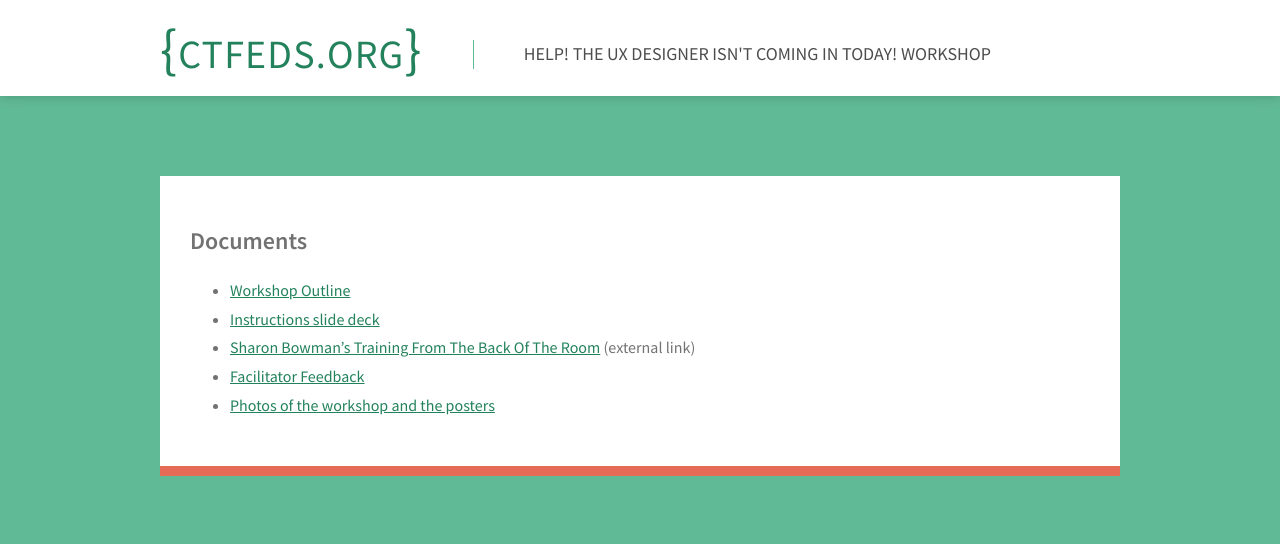
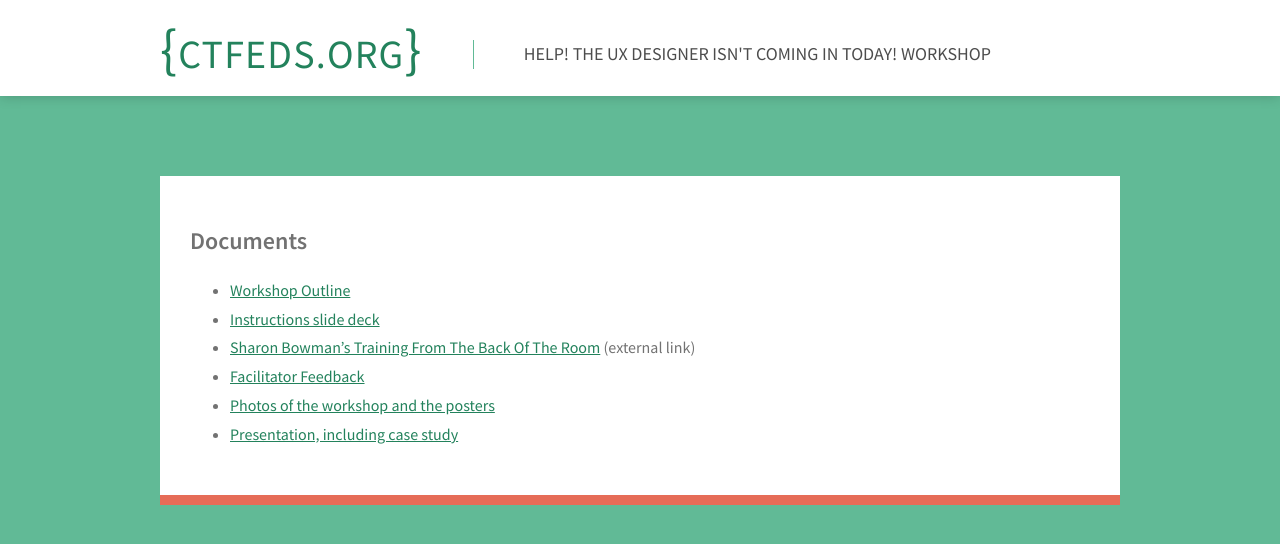
Before and after one commit to CTFEDs/Help-The-UX-Designer-isnt-coming-in-today-Workshop, a Jekyll site: the page built from index.md, in a window 1280 px wide. Shown: the top 544 px of the page. Built offline with Jekyll 4.4.1, drawn with Linux system fonts in a browser that asks for light colours.

Commit message:
Add presentation

```diff
--- a/index.md
+++ b/index.md
@@ -10,3 +10,4 @@ title: Help! The UX Designer isn't coming in today! Workshop
 * [Sharon Bowman's Training From The Back Of The Room](http://bowperson.com/training-from-the-back-of-the-room/) (external link)
 * [Facilitator Feedback](facilitator-feedback/)
 * [Photos of the workshop and the posters](photos/)
+* [Presentation, including case study](decks/presentation.pdf)
```
Also changed, not shown: 1 other file.
